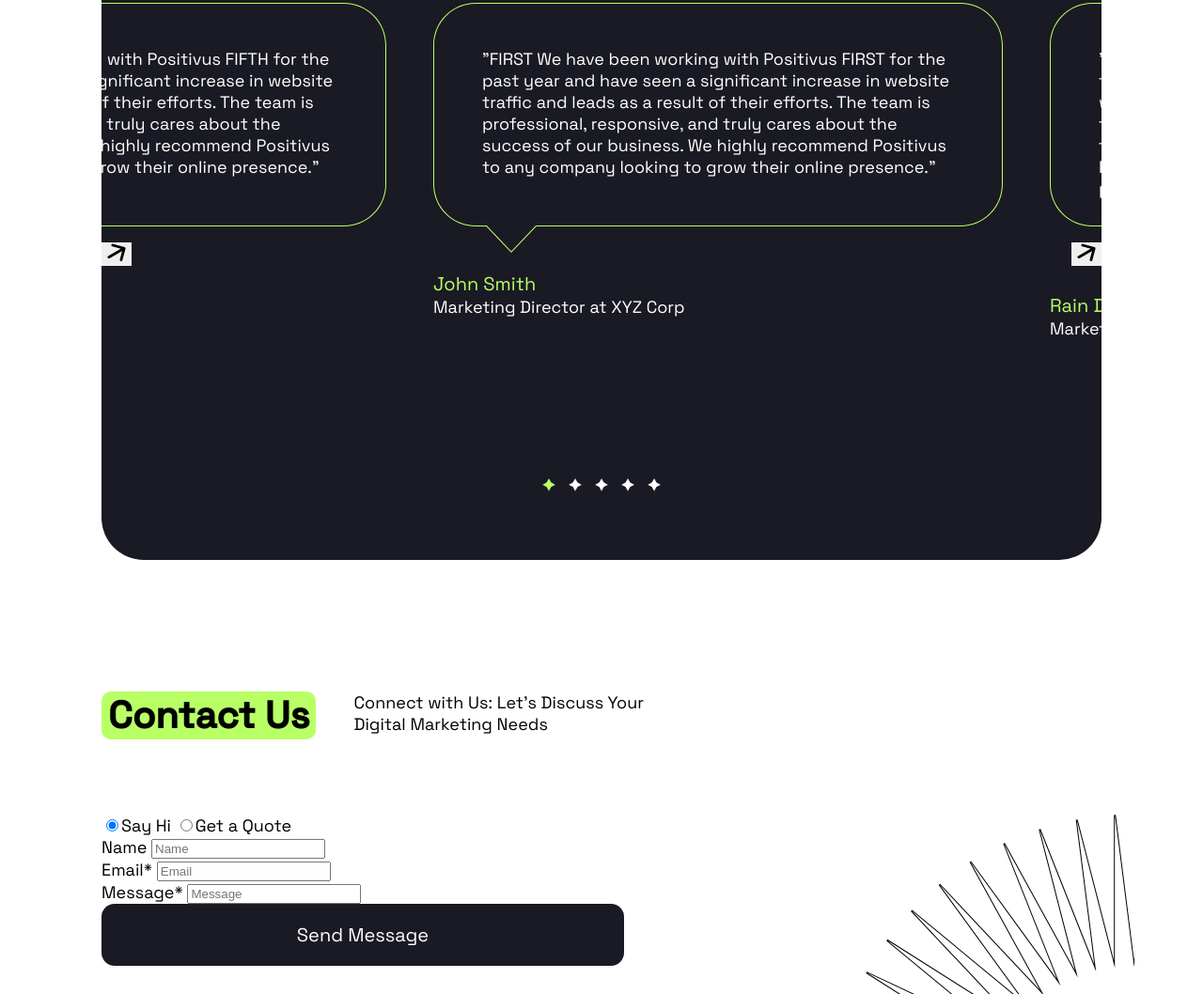
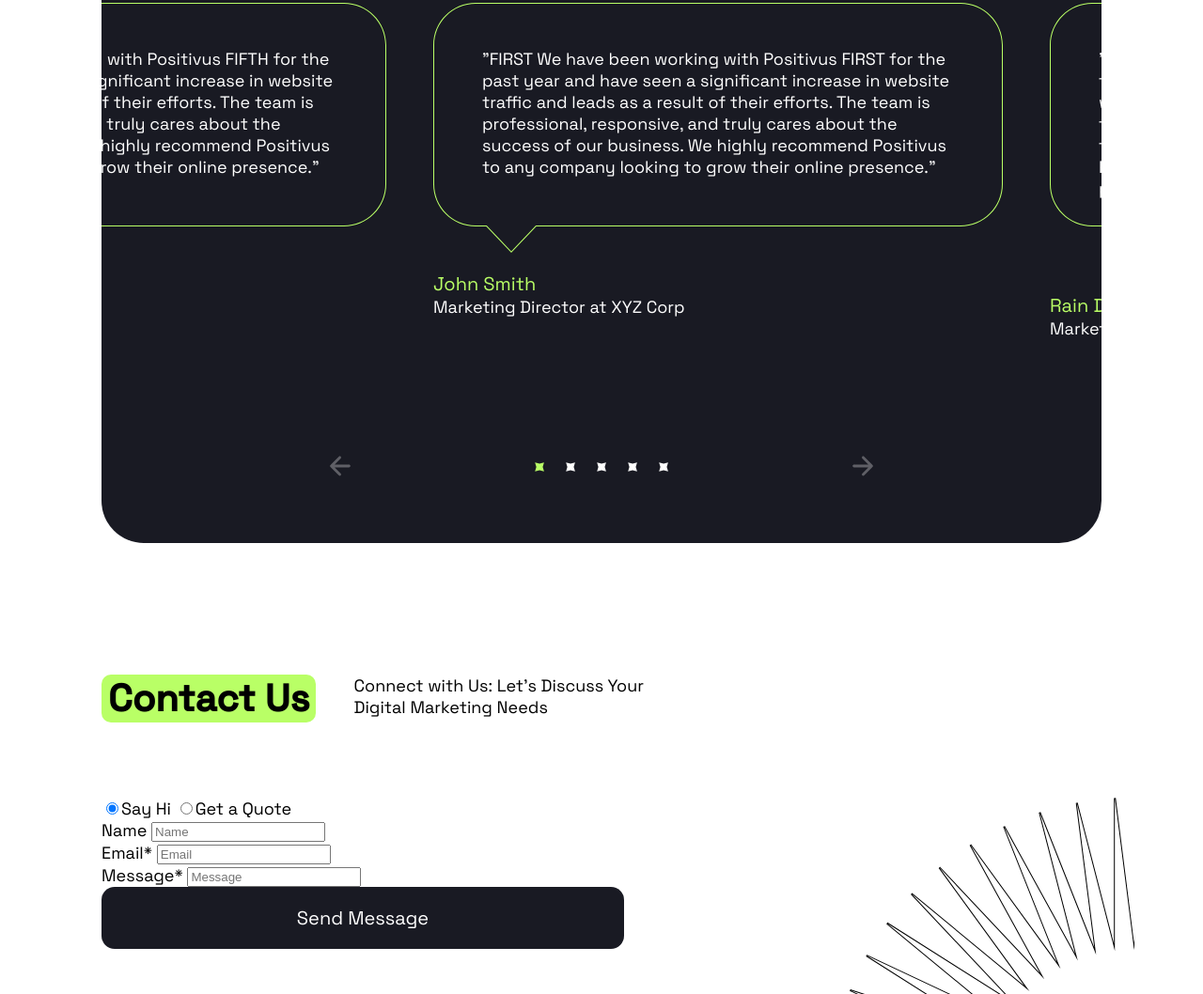
Before and after one commit to GeryMarkury/positivus, a website: page index.html in a window 1280 px wide. Shown: the part 6557-7615 px from the top of the page at 94% size. Drawn offline with Linux system fonts and the light colour scheme.

Commit message:
finish styles of slider

```diff
--- a/index.html
+++ b/index.html
@@ -847,27 +847,13 @@
 								id="prev-btn"
 							>
 								<svg
-									class=""
+									class="prev-svg"
 									width="20"
 									height="20"
 								>
 									<use href="./images/icons/symbol-defs.svg#icon-arrow"></use>
 								</svg>
 							</button>
-							<button
-								type="button"
-								class="slide-btn"
-								id="next-btn"
-							>
-								<svg
-									class=""
-									width="20"
-									height="20"
-								>
-									<use href="./images/icons/symbol-defs.svg#icon-arrow"></use>
-								</svg>
-							</button>
-						</div>
 							<div class="carousel-indicator">
 								<div
 									class="indicator"
@@ -929,6 +915,20 @@
 										<use href="./images/icons/symbol-defs.svg#icon-star"></use>
 									</svg>
 								</div>
+							</div>
+							<button
+								type="button"
+								class="slide-btn"
+								id="next-btn"
+							>
+								<svg
+									class="next-svg"
+									width="20"
+									height="20"
+								>
+									<use href="./images/icons/symbol-defs.svg#icon-arrow"></use>
+								</svg>
+							</button>
 						</div>
 					</div>
 				</div>
--- a/js/slider.js
+++ b/js/slider.js
@@ -15,7 +15,6 @@ function initializeDisplaySlides() {
 		const slideCopy = originalSlides[index].cloneNode(true);
 		displaySlides.push(slideCopy);
 	}
-
 	renderCarousel(false);
 	updateIndicator();
 }
@@ -83,8 +82,7 @@ function goToSlide(targetIndex) {
 	displaySlides = [];
 	if (direction === "forward") {
 		// Moving forward: Add slides with extra on the right
-		carouselTrackContainer.style.justifyContent = "left";
-		carouselTrackContainer.style.marginLeft = "-959px";
+		carouselTrackContainer.classList.remove("backward");
 		for (let i = currentIndex - 2; i <= currentIndex + 2 + Math.abs(indexDifference); i++) {
 			const index = (i + totalSlides) % totalSlides; // Ensure valid index
 			const slideCopy = originalSlides[index].cloneNode(true);
@@ -92,8 +90,7 @@ function goToSlide(targetIndex) {
 		}
 	} else {
 		// Moving backward: Add slides with extra on the left
-		carouselTrackContainer.style.justifyContent = "right";
-		carouselTrackContainer.style.marginLeft = "959px";
+		carouselTrackContainer.classList.add("backward");
 		for (let i = currentIndex - 2 - Math.abs(indexDifference); i <= currentIndex + 2; i++) {
 			const index = (i + totalSlides) % totalSlides; // Ensure valid index
 			const slideCopy = originalSlides[index].cloneNode(true);
@@ -102,10 +99,10 @@ function goToSlide(targetIndex) {
 	}
 
 	// Step 2: Render the updated slides (without animation)
-	renderCarousel(false);
+	// renderCarousel(false);
 
 	// Step 3: Wait for rendering to complete, then start the animation
-	setTimeout(() => {
+	// setTimeout(() => {
 	const translateX = -indexDifference * slideWidth;
 	renderCarousel(true, translateX);
 
@@ -128,8 +125,8 @@ function goToSlide(targetIndex) {
 		updateIndicator(); // Update the indicator
 
 		isAnimating = false;
-		}, 1500); // Match the animation duration
-	}, 500); // Small delay to allow DOM updates before animation
+	}, 500); // Match the animation duration
+	// }, 500); // Small delay to allow DOM updates before animation
 }
 
 function updateIndicator() {
--- a/sass/components/_slider.scss
+++ b/sass/components/_slider.scss
@@ -30,12 +30,9 @@ small {
 .carousel-track-container {
 	height: 100%;
 	width: 100%;
-	// overflow: hidden;
 	display: flex;
 	justify-content: left;
 	margin-left: -959px;
-	// justify-content: center;
-	// align-items: center;
 }
 
 .carousel-track {
@@ -65,13 +62,13 @@ small {
 .carousel-indicator {
 	display: flex;
 	justify-content: center;
-	margin-top: 20px;
+	gap: 19px;
 }
 
 .carousel-indicator .indicator-svg {
 	fill: white;
-	margin: 0 7px;
 	cursor: pointer;
+	transform: rotate(45deg);
 }
 
 .carousel-indicator .indicator-svg:hover {
@@ -84,9 +81,36 @@ small {
 
 .carousel-active {
 	display: flex;
-	justify-content: space-between;
+	justify-content: center;
 	align-items: center;
-	position: absolute;
-	width: 100%;
-	top: 50%;
+	gap: 189px;
 }
+
+.backward {
+	justify-content: right;
+	margin-left: 959px;
+}
+
+.slide-btn {
+	background-color: transparent;
+}
+
+.prev-svg {
+	fill: white;
+	opacity: 30%;
+	transform: rotate(-150deg);
+}
+
+.prev-svg:hover {
+	opacity: 100%;
+}
+
+.next-svg {
+	fill: white;
+	opacity: 30%;
+	transform: rotate(30deg);
+}
+
+.next-svg:hover {
+	opacity: 100%;
+}
```
Also changed, not shown: css/main.css, css/main.min.css, 2 other files. Lines whose indentation alone changed are shown as unchanged.
